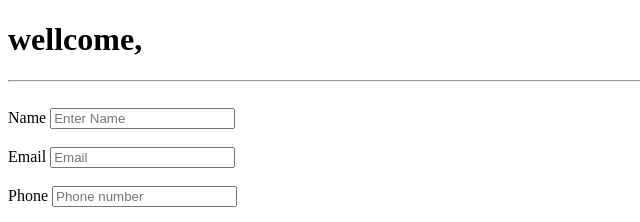
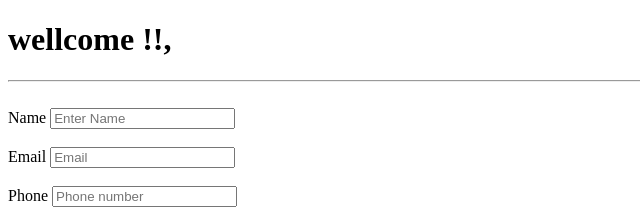
Before and after one commit to Abdullahsaper/form1, a plain HTML site: page index.html in a window 1280 px wide. Shown: the top 222 px of the page, 0-640 px from the left. Drawn offline with Linux system fonts and the light colour scheme.

Commit message:
change heading

```diff
--- a/index.html
+++ b/index.html
@@ -7,7 +7,7 @@
     <meta name="og:IMAGE" content="https://www.shutterstock.com/image-vector/red-vector-banner-register-now-260nw-1470612773.jpg">
   </head>
   <body>
-    <h1>wellcome,</h1>
+    <h1>wellcome !!,</h1>
     <hr>
     <br>
     <form action="https://getform.io/f/4cd9f7a2-fbe5-4833-b362-56c57c96a110" method="POST">
```
